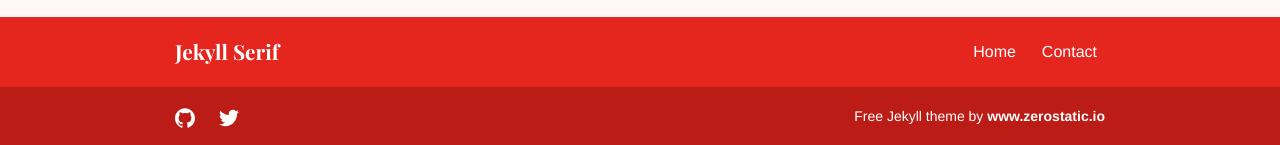
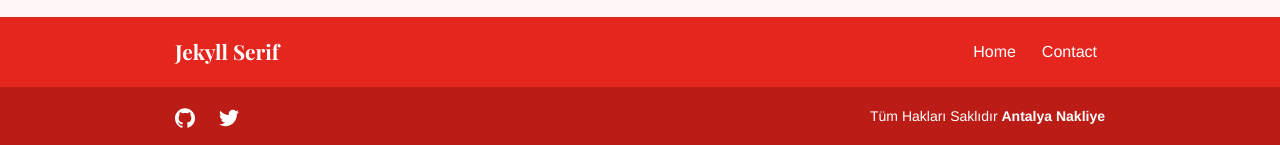
Before and after one commit to antalyanakliye/antalyanakliye.com, a Jekyll site: the page built from index.md, in a window 1280 px wide and 900 px high, scrolled down 990 px. Shown: the part 752-897 px from the top of the window. Built offline with Jekyll 4.4.1, drawn with Linux system fonts in a browser that asks for light colours.

Commit message:
Published _config.yml

```diff
--- a/_config.yml
+++ b/_config.yml
@@ -7,13 +7,12 @@
 homepage:
   show_call_box: true
 logo:
-  mobile: images/logo/logo-mobile.svg
-  desktop: images/logo/logo.svg
+  desktop: images/antalya-nakliye.png
   desktop_height: 36px
 footer:
   copyright_text: >-
-    Free Jekyll theme by <a class="zerostatic"
-    href="https://www.zerostatic.io">www.zerostatic.io</a>
+    Tüm Hakları Saklıdır <a class="zerostatic"
+    href="https://www.antalyanakliye.com">Antalya Nakliye</a>
 seo:
   meta_og_title: Jekyll Serif Theme
   meta_og_type: website
```
